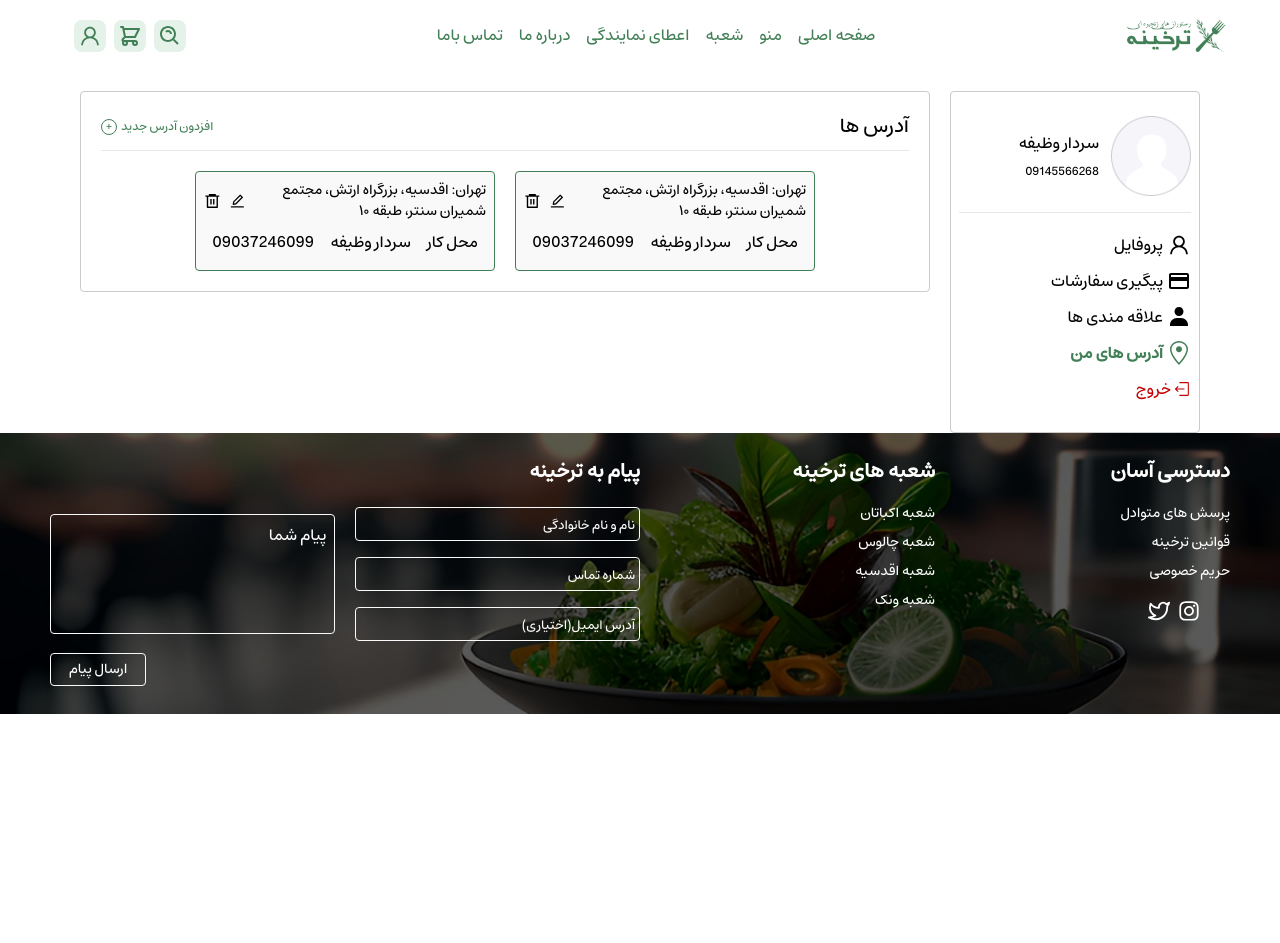
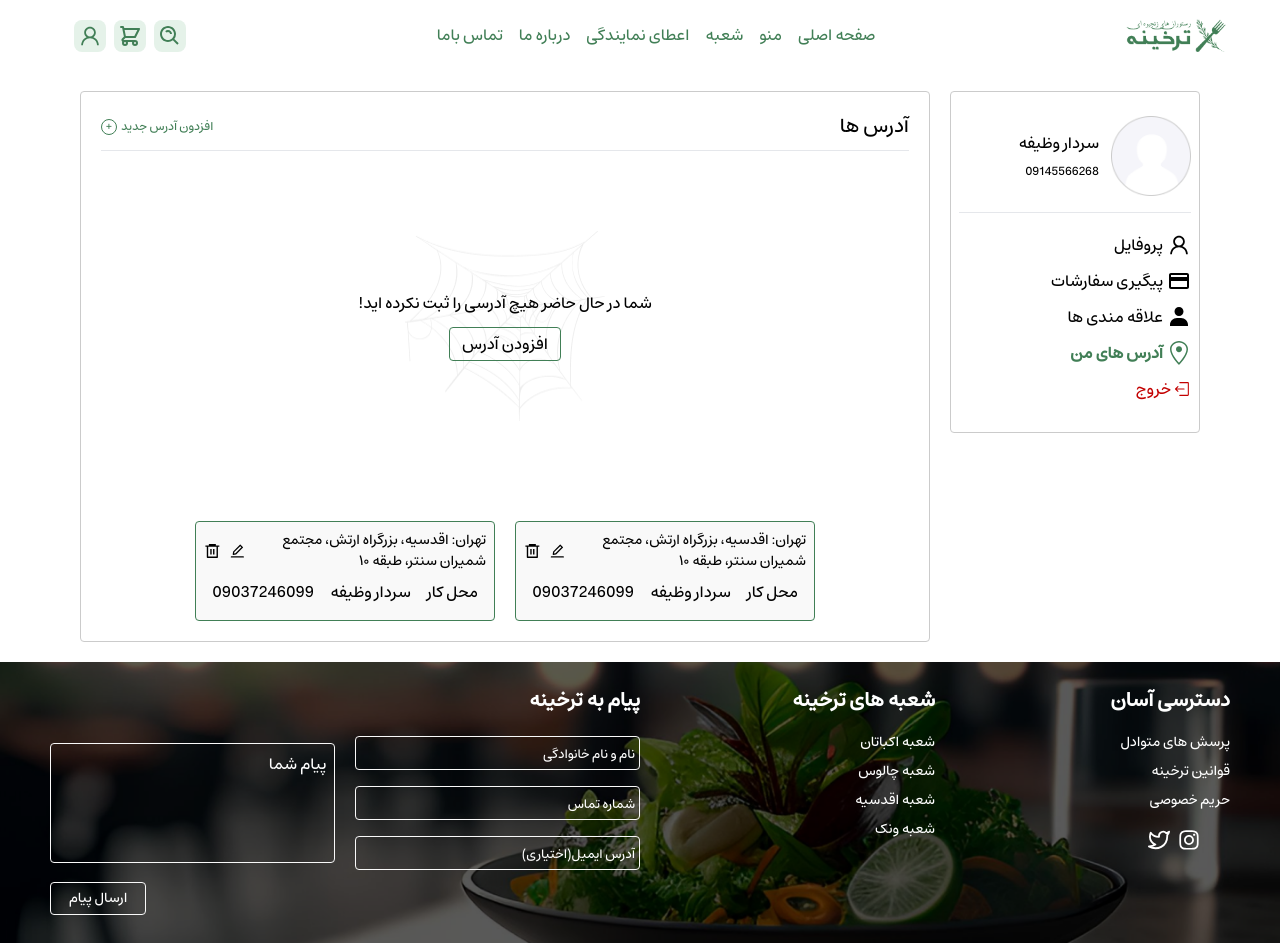
Before and after one commit to Reza0101/order-food, a Next.js app: page /profile/address in a window 1280 px wide. Before the commit the page ends 800 px from the top, so only its background shows below. Built offline with nearby package versions, Linux system fonts and the light colour scheme; some icons are missing.

Commit message:
add empty page in address user

```diff
--- a/pages/profile/address.tsx
+++ b/pages/profile/address.tsx
@@ -3,11 +3,9 @@ import Layout from "@/components/Layout";
 import BoxAddress from "@/components/cart/Box-Address";
 import BoxProfile from "@/components/profile/Box-profile";
 import { useState } from "react";
+import Link from "next/link";
 
 const address = () => {
-
-
-
   return (
     <Layout>
       <div className="px-[20px] md:px-[60px] lg:px-[80px] flex items-start gap-5">
@@ -15,6 +13,9 @@ const address = () => {
           <BoxProfile />
         </div>
         <div className="rounded-4 border border-gray-4 p-5 w-full my-5">
+          {/* empty address */}
+
+          {/* not empty address */}
           <div className="flex pb-2 items-center justify-center md:justify-between">
             <p className="text-[20px]">آدرس ها</p>
             <div className="hidden md:flex items-center gap-1 cursor-pointer text-[12px] text-primary">
@@ -25,12 +26,26 @@ const address = () => {
             </div>
           </div>
           <hr />
+          <div className="flex w-full h-[350px] items-center justify-center">
+            <img
+              className="w-[200px] absolute h-[190px] mx-auto"
+              src="/Images/empty-page.png"
+              alt=""
+            />
+            <div className="flex absolute z-40 flex-col gap-3 items-center">
+              <p>شما در حال حاضر هیچ آدرسی را ثبت نکرده اید!</p>
+              <p className="rounded-4 border border-primary py-1 px-3">
+                <Link href="">افزودن آدرس</Link>
+              </p>
+            </div>
+          </div>
           <div className="flex flex-wrap mt-5 gap-5 justify-center">
-            <BoxAddress  />
-            <BoxAddress  />
-
+            <BoxAddress />
+            <BoxAddress />
           </div>
-          <button className="text-primary md:hidden bg-white border-primary border py-1 px-3 mx-auto mt-4 rounded-4 block">افزودن آدرس جدید</button>
+          <button className="text-primary md:hidden bg-white border-primary border py-1 px-3 mx-auto mt-4 rounded-4 block">
+            افزودن آدرس جدید
+          </button>
         </div>
       </div>
     </Layout>
```
